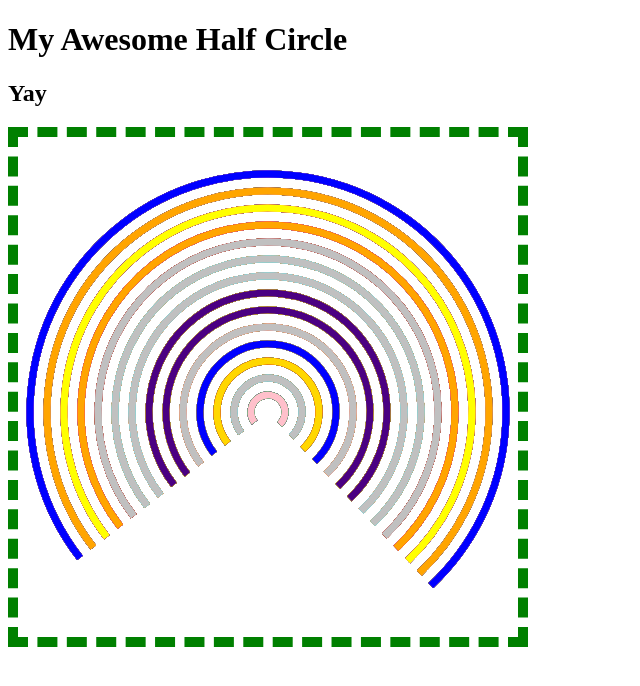
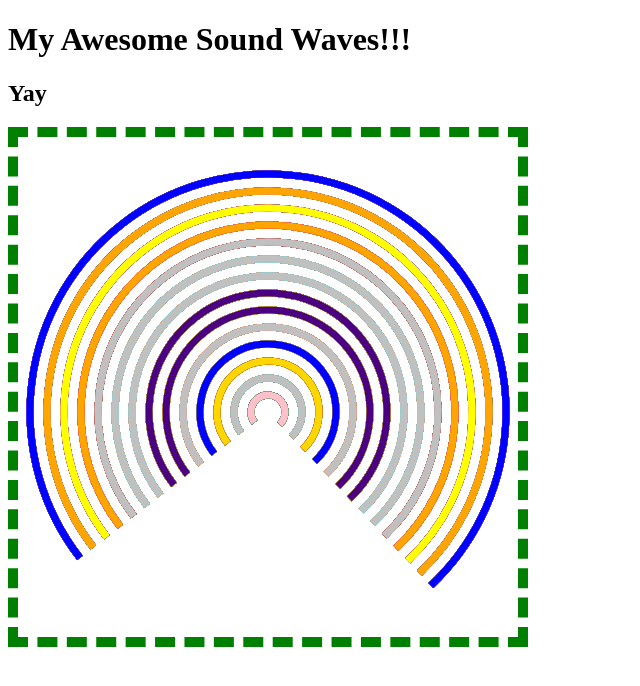
Before and after one commit to UsefulFunctionsjs/Challenger34.github.io, a plain HTML site: page circle.html in a window 1280 px wide. Shown: the whole page, without its empty margins (0-640 px from the left). Drawn offline with Linux system fonts and the light colour scheme.

Commit message:
Update circle.html

```diff
--- a/circle.html
+++ b/circle.html
@@ -1,9 +1,8 @@
-
 <!DOCTYPE html>
 <html>
 <head>
-	<title>Draw</title>
-	<h1>My Awesome Half Circle</h1>
+	<title>My Awesome Sound Waves!!!</title>
+	<h1>My Awesome Sound Waves!!!</h1>
 	<h2>Yay</h2>
 </head>
 <body>
```
